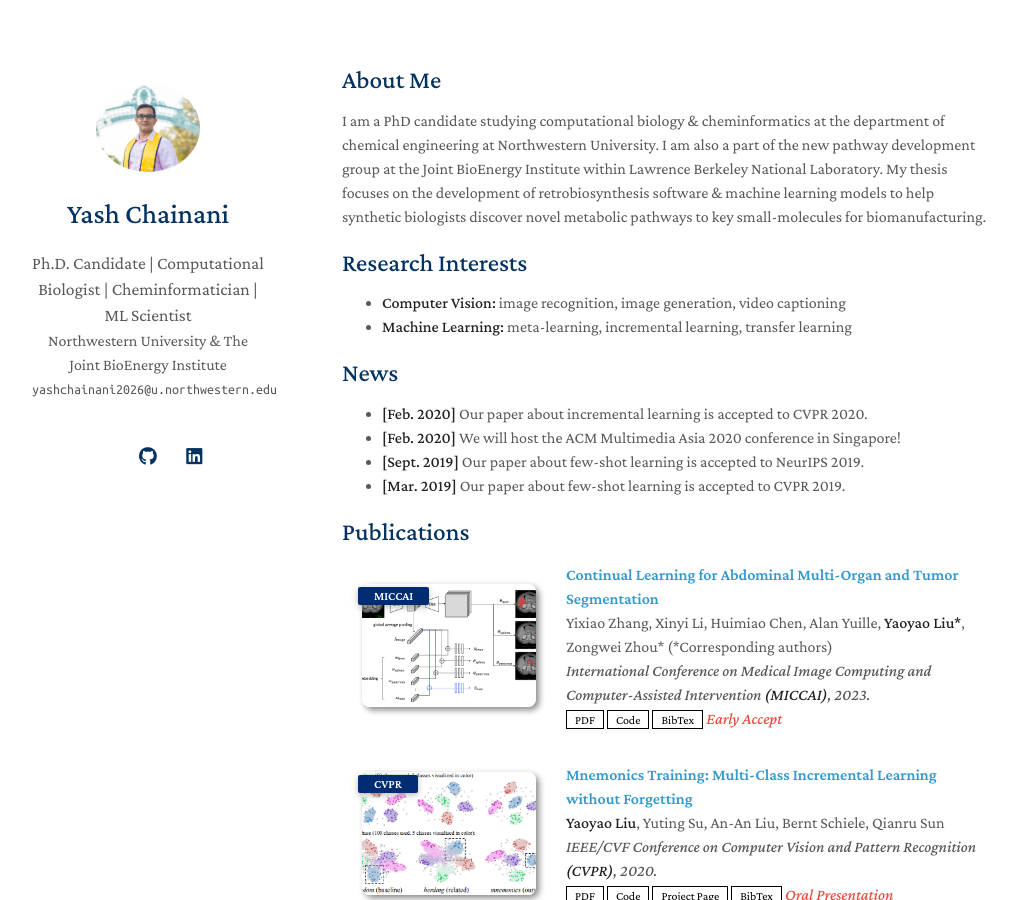
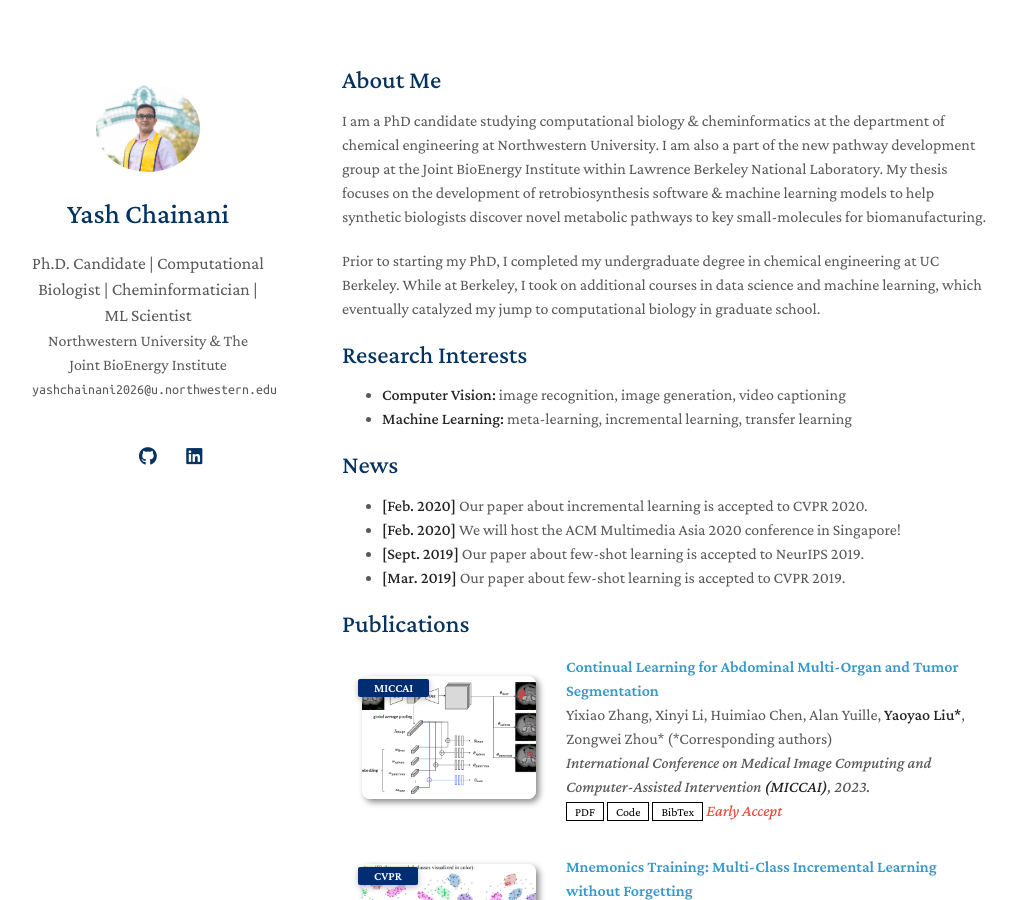
Before and after one commit to yashchainani21/yashchainani21.github.io, a Jekyll site: the page built from index.md, in a window 1280 px wide and 900 px high. Shown: the whole window, without its empty margins (128-1144 px from the left). Built offline with Jekyll 4.4.1, drawn with Linux system fonts in a browser that asks for light colours; a style sheet for code colours, icons or effects is not loaded; our own code applies the rules of GitHub Pages for plain Markdown files.

Commit message:
update description

```diff
--- a/index.md
+++ b/index.md
@@ -5,6 +5,8 @@ layout: homepage
 ## About Me
 
 I am a PhD candidate studying computational biology & cheminformatics at the department of chemical engineering at Northwestern University. I am also a part of the new pathway development group at the Joint BioEnergy Institute within Lawrence Berkeley National Laboratory. My thesis focuses on the development of retrobiosynthesis software & machine learning models to help synthetic biologists discover novel metabolic pathways to key small-molecules for biomanufacturing.
+
+Prior to starting my PhD, I completed my undergraduate degree in chemical engineering at UC Berkeley. While at Berkeley, I took on additional courses in data science and machine learning, which eventually catalyzed my jump to computational biology in graduate school.
 
 ## Research Interests
 
```
